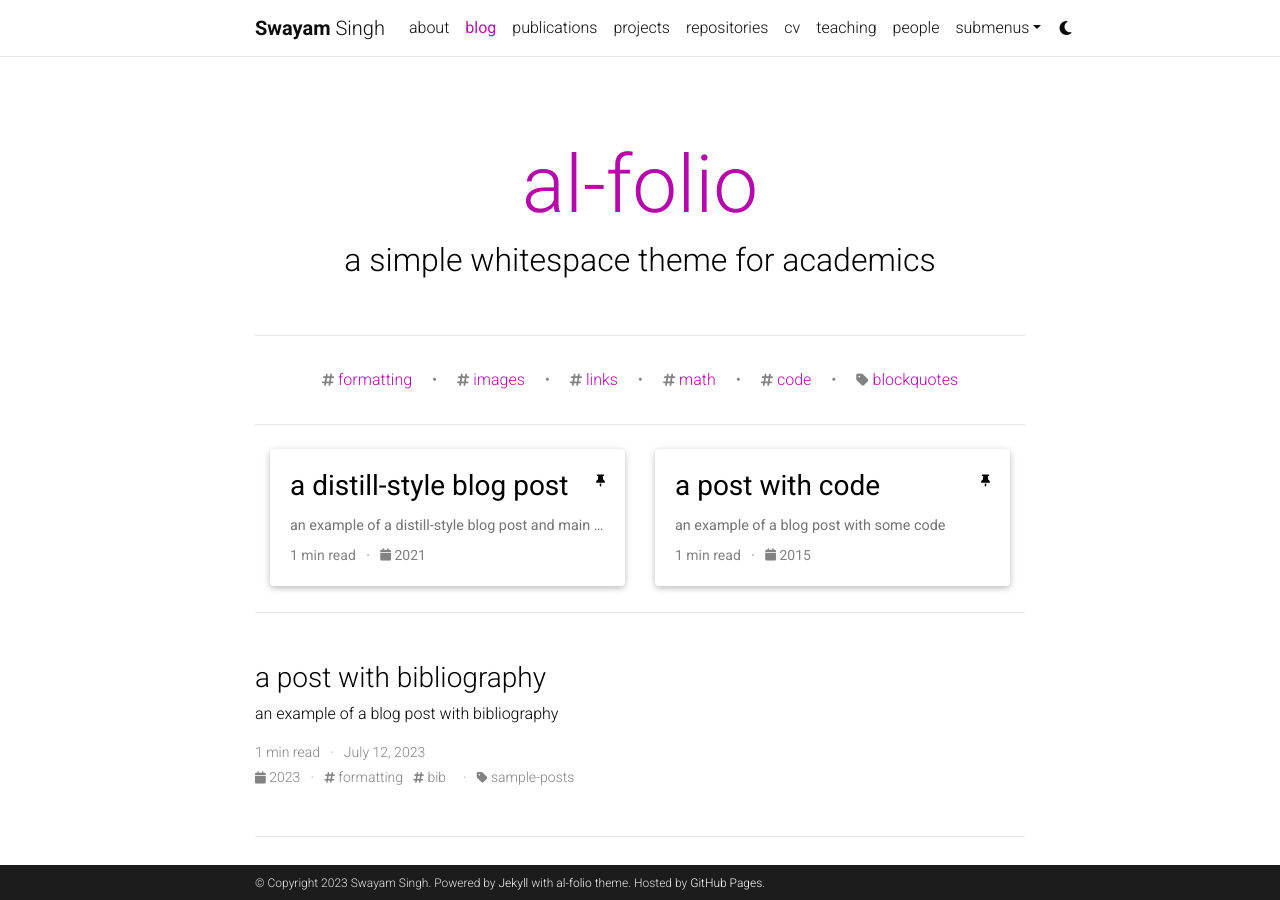
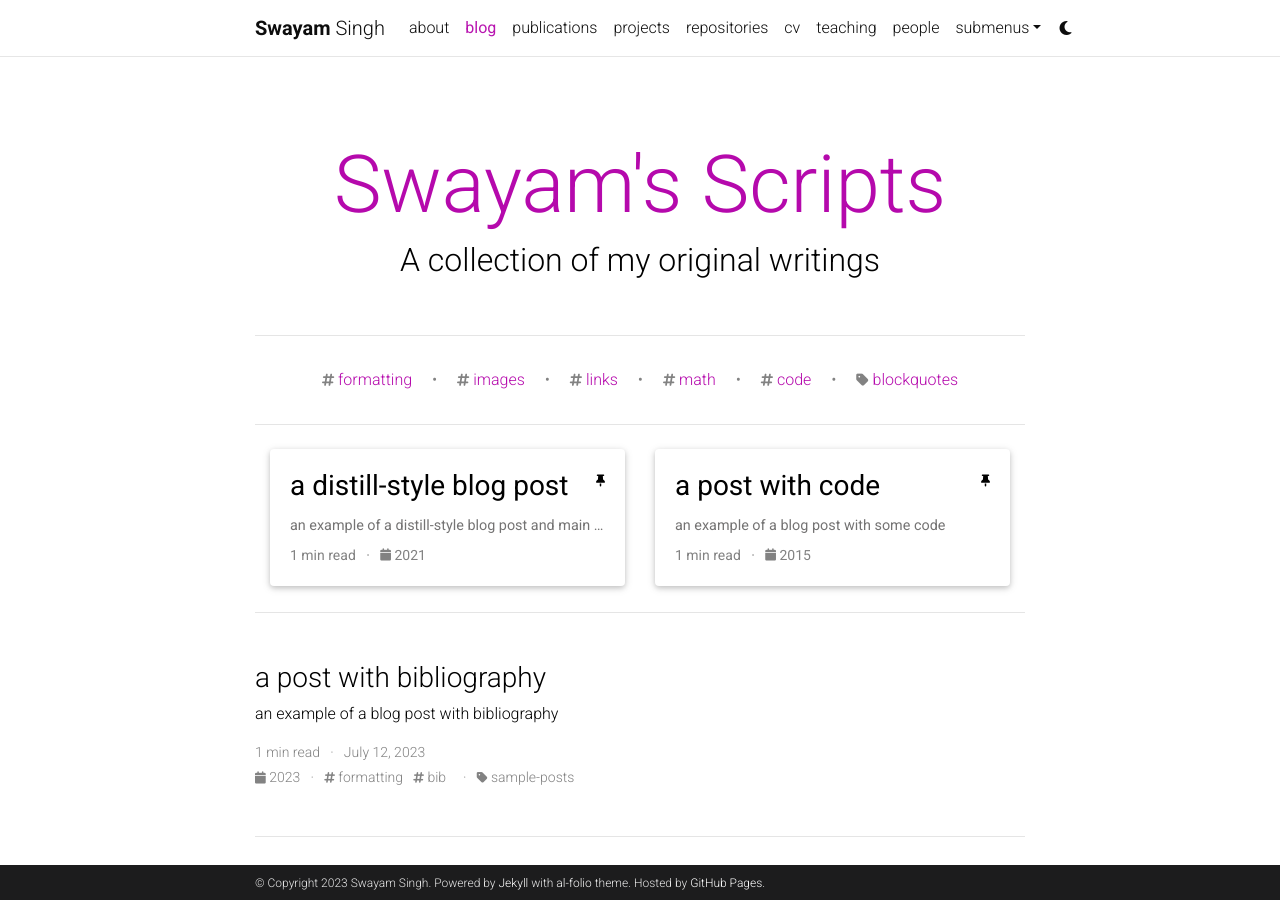
Before and after one commit to SwayamInSync/SwayamInSync.github.io, a Jekyll site: the page built from blog/index.html, in a window 1280 px wide and 900 px high. Built offline with Jekyll 4.4.1, drawn with Linux system fonts in a browser that asks for light colours; the list of posts is cut into pages by our own code; comment, search, counter and statistics services are not loaded; a style sheet for code colours, icons or effects is not loaded.

Commit message:
added blog name

```diff
--- a/_config.yml
+++ b/_config.yml
@@ -119,9 +119,9 @@
 # Blog
 # -----------------------------------------------------------------------------
 
-blog_name: al-folio # blog_name will be displayed in your blog page
+blog_name: Swayam's Scripts # blog_name will be displayed in your blog page
 blog_nav_title: blog # your blog must have a title for it to be displayed in the nav bar
-blog_description: a simple whitespace theme for academics
+blog_description: A collection of my original writings
 permalink: /blog/:year/:title/
 
 # Pagination
```
